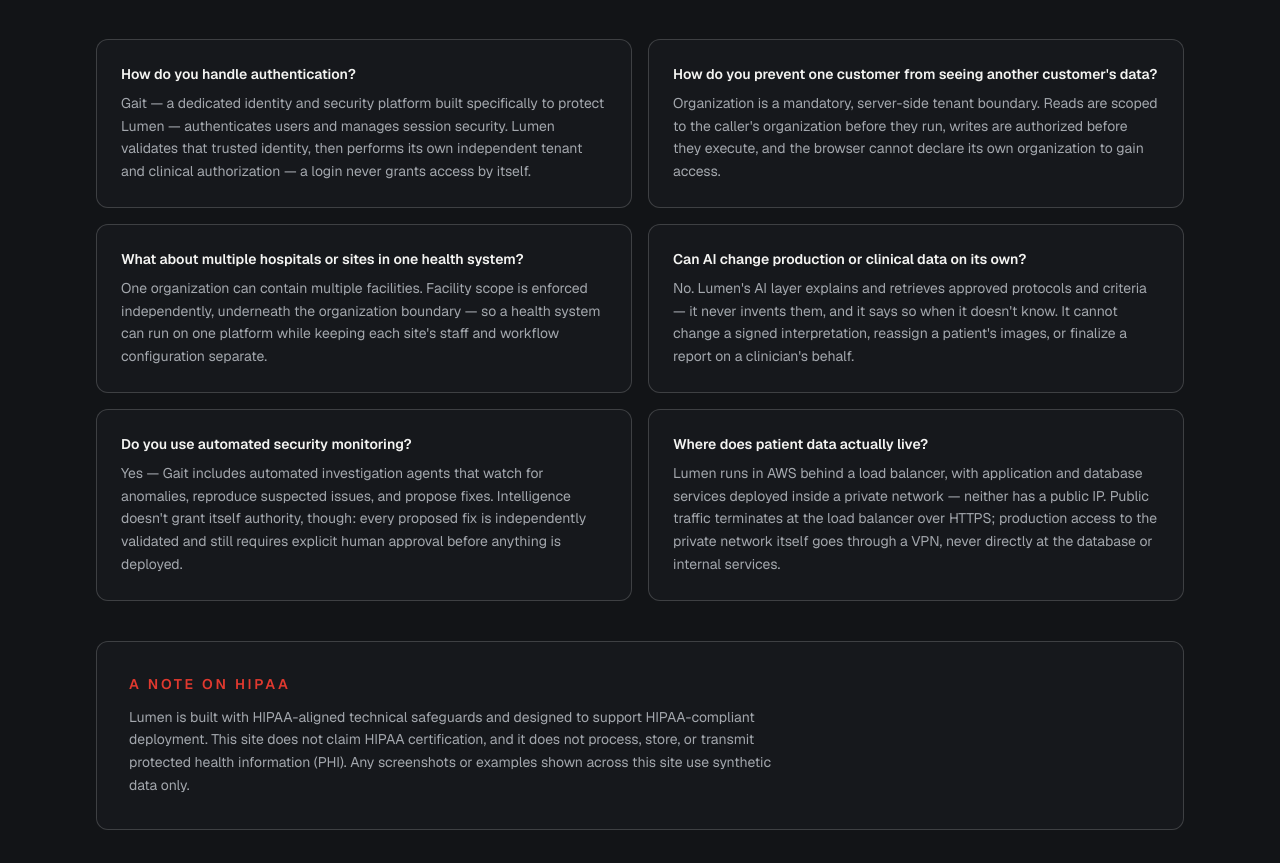
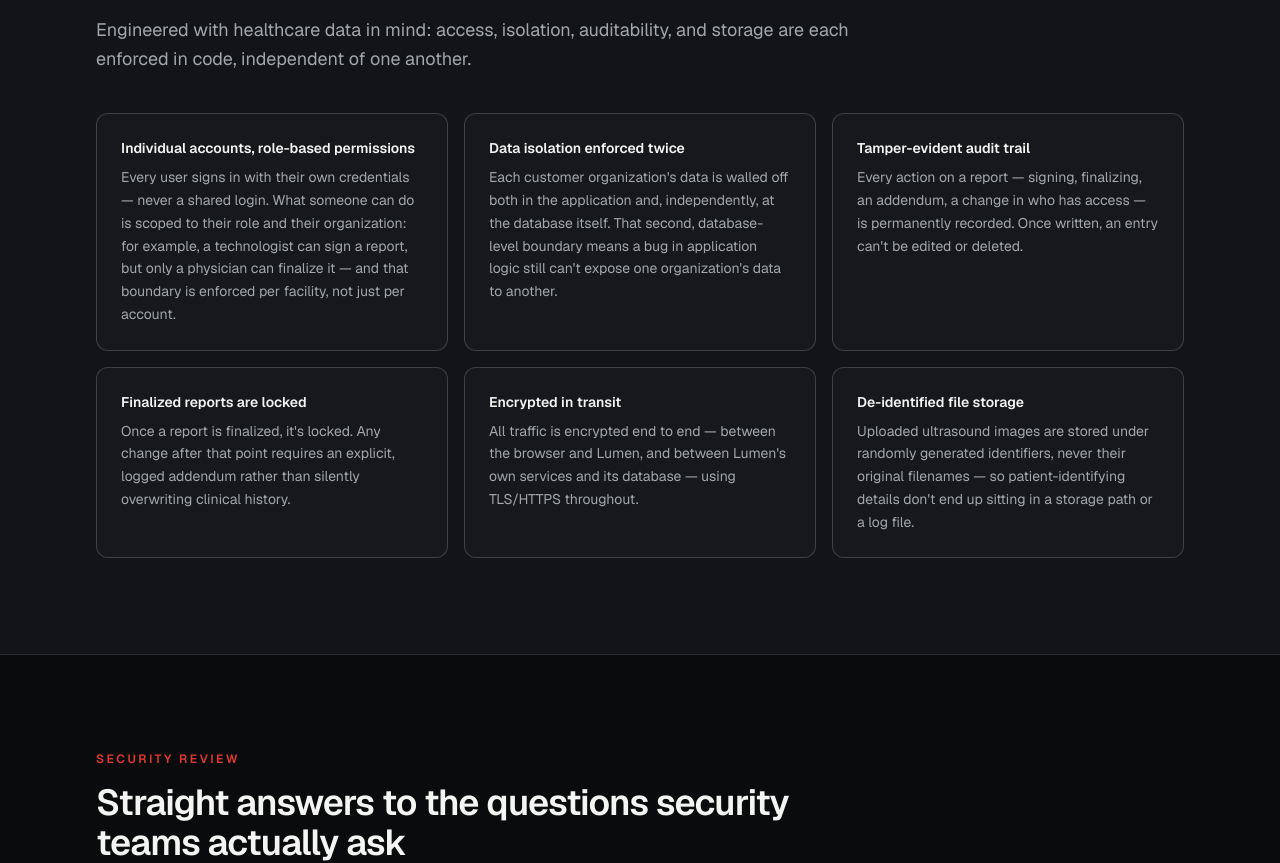
Before and after one commit to anthonynarine/Lumen-Product-Marketing, a Next.js app: page /security in a window 1280 px wide. Shown: the part 3620-4483 px from the top of the page. Built offline with nearby package versions, Linux system fonts and the light colour scheme; no server answers.

Commit message:
updated security page with data protection literature

```diff
--- a/src/app/security/page.tsx
+++ b/src/app/security/page.tsx
@@ -118,6 +118,39 @@
   {
     title: "Media checked before it's issued",
     description: "Image and media access is tenant- and facility-authorized before a retrieval URL is ever generated.",
+  },
+];
+
+const dataProtectionFeatures = [
+  {
+    title: "Individual accounts, role-based permissions",
+    description:
+      "Every user signs in with their own credentials — never a shared login. What someone can do is scoped to their role and their organization: for example, a technologist can sign a report, but only a physician can finalize it — and that boundary is enforced per facility, not just per account.",
+  },
+  {
+    title: "Data isolation enforced twice",
+    description:
+      "Each customer organization's data is walled off both in the application and, independently, at the database itself. That second, database-level boundary means a bug in application logic still can't expose one organization's data to another.",
+  },
+  {
+    title: "Tamper-evident audit trail",
+    description:
+      "Every action on a report — signing, finalizing, an addendum, a change in who has access — is permanently recorded. Once written, an entry can't be edited or deleted.",
+  },
+  {
+    title: "Finalized reports are locked",
+    description:
+      "Once a report is finalized, it's locked. Any change after that point requires an explicit, logged addendum rather than silently overwriting clinical history.",
+  },
+  {
+    title: "Encrypted in transit",
+    description:
+      "All traffic is encrypted end to end — between the browser and Lumen, and between Lumen's own services and its database — using TLS/HTTPS throughout.",
+  },
+  {
+    title: "De-identified file storage",
+    description:
+      "Uploaded ultrasound images are stored under randomly generated identifiers, never their original filenames — so patient-identifying details don't end up sitting in a storage path or a log file.",
   },
 ];
 
@@ -261,6 +294,24 @@
       <section className="border-b border-line bg-ink-elevated py-16 sm:py-24">
         <Container className="flex flex-col gap-10">
           <SectionHeading
+            eyebrow="Data protection"
+            title="Safeguards built into how patient data is handled"
+            description="Engineered with healthcare data in mind: access, isolation, auditability, and storage are each enforced in code, independent of one another."
+          />
+          <div className="grid gap-4 sm:grid-cols-2 lg:grid-cols-3">
+            {dataProtectionFeatures.map((feature) => (
+              <div key={feature.title} className="hover-card rounded-xl border border-line-strong bg-ink-card p-6">
+                <h3 className="text-sm font-semibold text-foreground">{feature.title}</h3>
+                <p className="mt-2 text-sm leading-relaxed text-foreground-muted">{feature.description}</p>
+              </div>
+            ))}
+          </div>
+        </Container>
+      </section>
+
+      <section className="border-b border-line bg-ink py-16 sm:py-24">
+        <Container className="flex flex-col gap-10">
+          <SectionHeading
             eyebrow="Security review"
             title="Straight answers to the questions security teams actually ask"
           />
@@ -278,10 +329,11 @@
               A note on HIPAA
             </h3>
             <p className="mt-3 max-w-2xl text-sm leading-relaxed text-foreground-muted">
-              Lumen is built with HIPAA-aligned technical safeguards and designed to support
-              HIPAA-compliant deployment. This site does not claim HIPAA certification, and it
-              does not process, store, or transmit protected health information (PHI). Any
-              screenshots or examples shown across this site use synthetic data only.
+              Lumen's architecture is built with HIPAA safeguards in mind. This site does not
+              claim HIPAA certification, a signed Business Associate Agreement, or a completed
+              third-party audit, and it does not process, store, or transmit protected health
+              information (PHI). Any screenshots or examples shown across this site use synthetic
+              data only.
             </p>
           </div>
         </Container>
```
